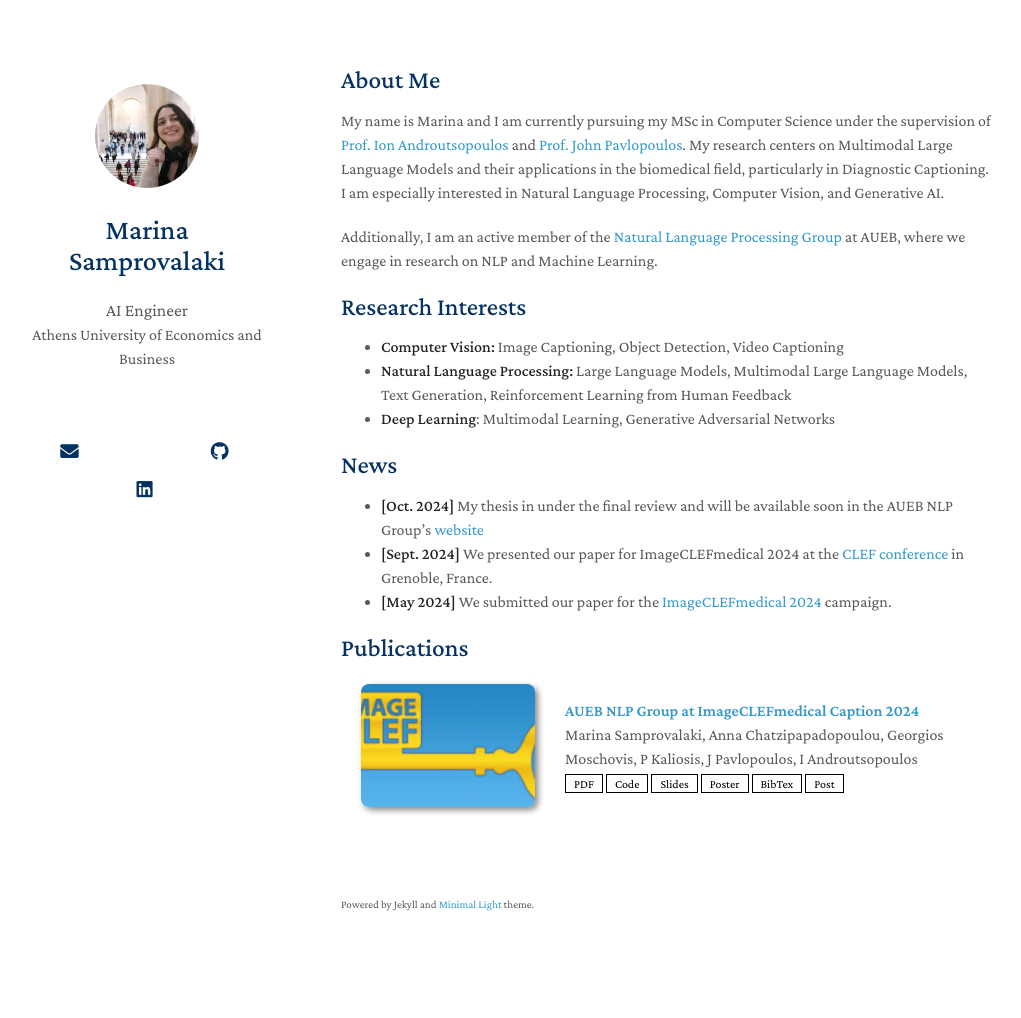
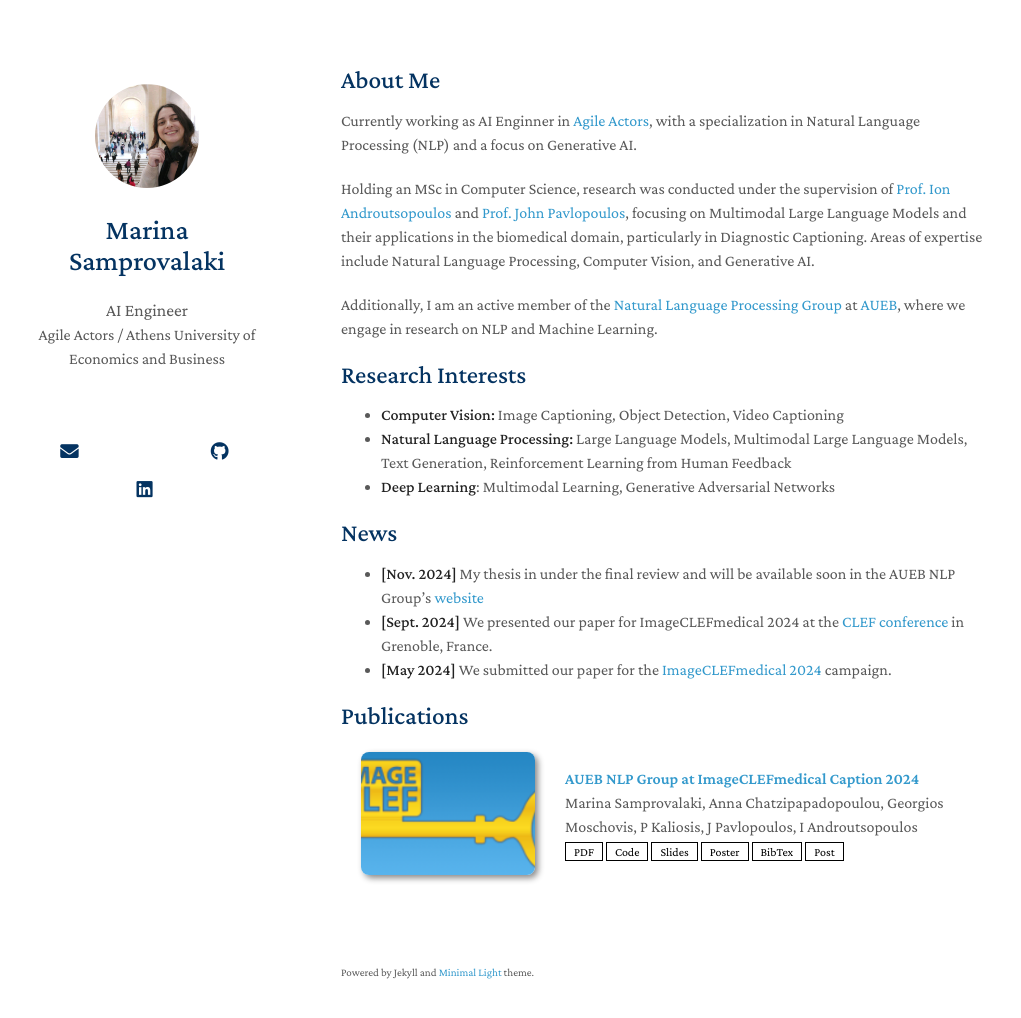
Before and after one commit to msamprovalaki/msamprovalaki.github.io, a Jekyll site: the page built from index.md, in a window 1280 px wide and 1053 px high. Shown: the top 1018 px of the window, without its empty margins (129-1150 px from the left). Built offline with Jekyll 4.4.1, drawn with Linux system fonts in a browser that asks for light colours; nearby versions of some CDN libraries; a style sheet for code colours, icons or effects is not loaded; our own code applies the rules of GitHub Pages for plain Markdown files.

Commit message:
added work

```diff
--- a/_config.yml
+++ b/_config.yml
@@ -2,7 +2,7 @@
 title: Marina Samprovalaki
 # email: marina.samprovalaki@gmail.com
 position: AI Engineer
-affiliation: Athens University of Economics and Business
+affiliation: Agile Actors / Athens University of Economics and Business
 address: Athens, Greece
 
 
--- a/index.md
+++ b/index.md
@@ -4,9 +4,11 @@ layout: homepage
 
 ## About Me
 
-My name is Marina and I am currently pursuing my MSc in Computer Science under the supervision of [Prof. Ion Androutsopoulos](https://www2.aueb.gr/users/ion/) and [Prof. John Pavlopoulos](https://ipavlopoulos.github.io/). My research centers on Multimodal Large Language Models and their applications in the biomedical field, particularly in Diagnostic Captioning. I am especially interested in Natural Language Processing, Computer Vision, and Generative AI.
+Currently working as AI Enginner in [Agile Actors](https://www.agileactors.com), with a specialization in Natural Language Processing (NLP) and a focus on Generative AI.
 
-Additionally, I am an active member of the [Natural Language Processing Group](http://nlp.cs.aueb.gr/) at AUEB, where we engage in research on NLP and Machine Learning.
+Holding an MSc in Computer Science, research was conducted under the supervision of [Prof. Ion Androutsopoulos](https://www2.aueb.gr/users/ion/) and [Prof. John Pavlopoulos](https://ipavlopoulos.github.io/),  focusing on Multimodal Large Language Models and their applications in the biomedical domain, particularly in Diagnostic Captioning. Areas of expertise include Natural Language Processing, Computer Vision, and Generative AI.
+
+Additionally, I am an active member of the [Natural Language Processing Group](http://nlp.cs.aueb.gr/) at [AUEB](https://www.aueb.gr), where we engage in research on NLP and Machine Learning.
 
 
 
@@ -19,7 +21,7 @@ Additionally, I am an active member of the [Natural Language Processing Group](h
 
 ## News
 
-- **[Oct. 2024]** My thesis in under the final review and will be available soon in the AUEB NLP Group’s [website](http://nlp.cs.aueb.gr/theses.html)
+- **[Nov. 2024]** My thesis in under the final review and will be available soon in the AUEB NLP Group’s [website](http://nlp.cs.aueb.gr/theses.html)
 - **[Sept. 2024]** We presented our paper for ImageCLEFmedical 2024 at the [CLEF conference](https://clef2024.imag.fr/) in Grenoble, France.
 - **[May 2024]** We submitted our paper for the [ImageCLEFmedical 2024](https://www.imageclef.org/2024/medical) campaign.
 
```
